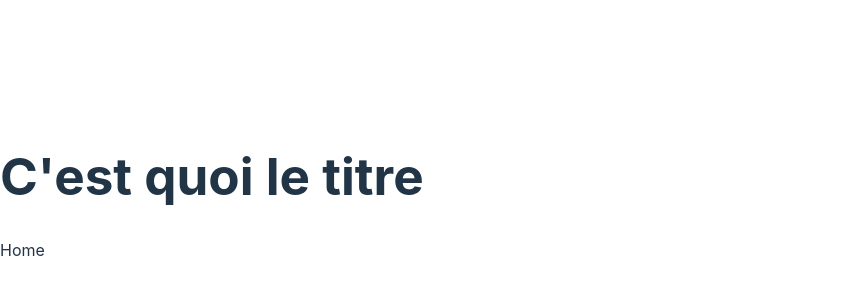
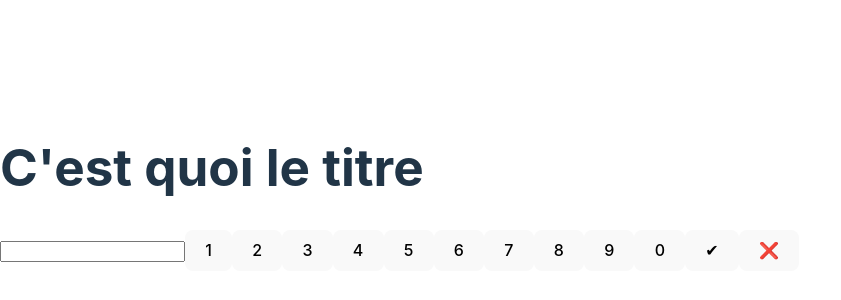
Before and after one commit to Chaomans/Escape_Game_Birthday, a React (Vite) app: page / in a window 1280 px wide. Shown: the part 212-512 px from the top of the page, without its empty margins (0-841 px from the left). Built offline with nearby package versions, Linux system fonts and the light colour scheme.

Commit message:
non styled Keyboard Added

```diff
--- /dev/null
+++ b/src/components/Key/Key.tsx
@@ -0,0 +1,10 @@
+type KeyProps = {
+  value: string;
+  handleKeyPressed: (value: string) => void;
+};
+
+const Key = ({ value, handleKeyPressed }: KeyProps) => {
+  return <button onClick={() => handleKeyPressed(value)}>{value}</button>;
+};
+
+export default Key;
--- /dev/null
+++ b/src/components/Keyboard/Keyboard.tsx
@@ -0,0 +1,31 @@
+import { useState } from "react";
+import Key from "../Key/Key";
+
+const Keyboard = () => {
+  const values = "1234567890✔❌";
+
+  const [currentValue, setCurrentValue] = useState<string>("");
+
+  const handleKeyPressed = (value: string) => {
+    if (value === "✔") {
+      setCurrentValue("");
+      return;
+    }
+    if (value === "❌") {
+      setCurrentValue("");
+      return;
+    }
+    setCurrentValue(currentValue + value);
+  };
+
+  return (
+    <div className="keyboard">
+      <input className="display" value={currentValue}></input>
+      {values.split("").map((v, i) => (
+        <Key value={v} key={i} handleKeyPressed={handleKeyPressed} />
+      ))}
+    </div>
+  );
+};
+
+export default Keyboard;
--- a/src/pages/Home/Home.tsx
+++ b/src/pages/Home/Home.tsx
@@ -1,5 +1,7 @@
+import Keyboard from "../../components/Keyboard/Keyboard";
+
 const Home = () => {
-  return <div>Home</div>;
+  return <Keyboard />;
 };
 
 export default Home;
```
